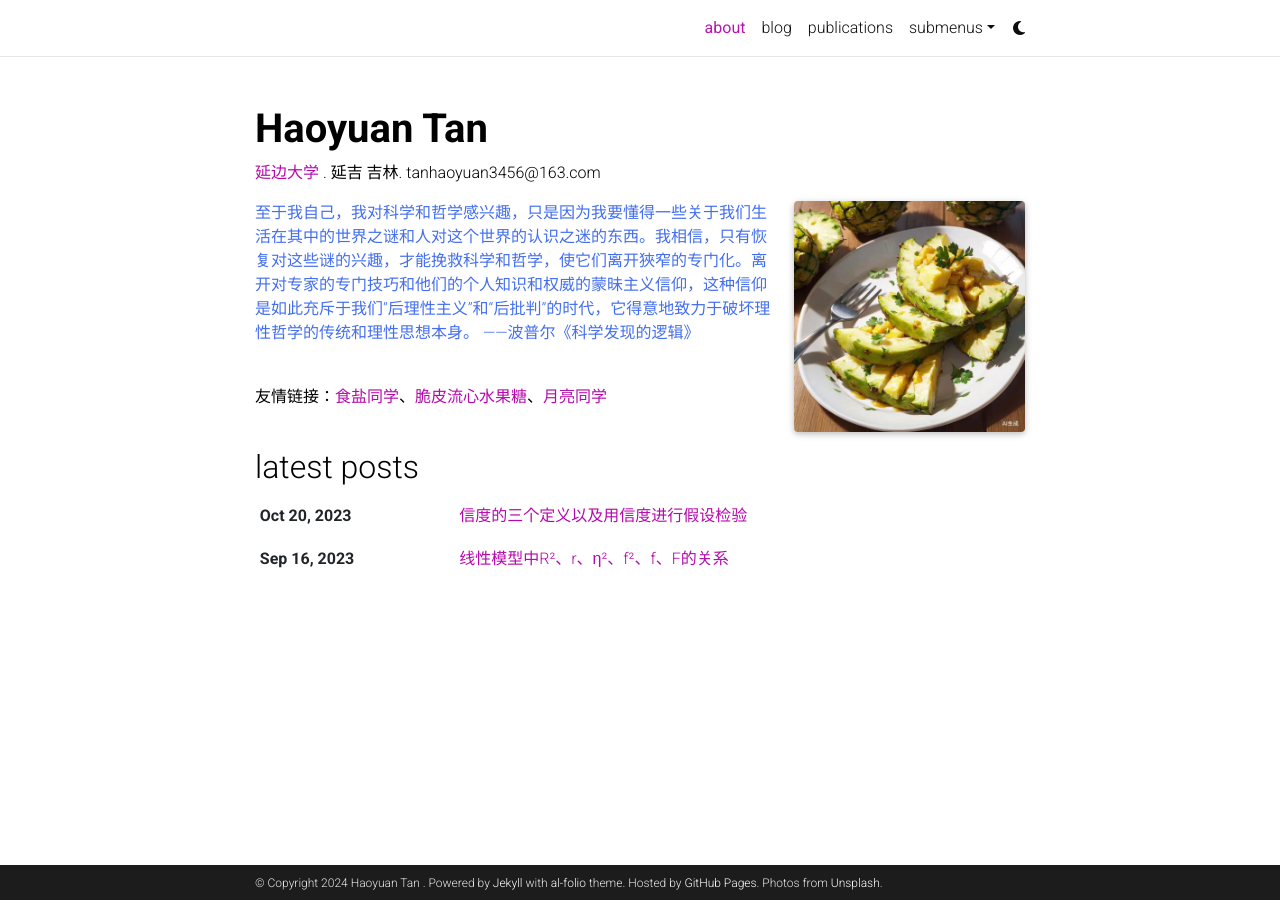
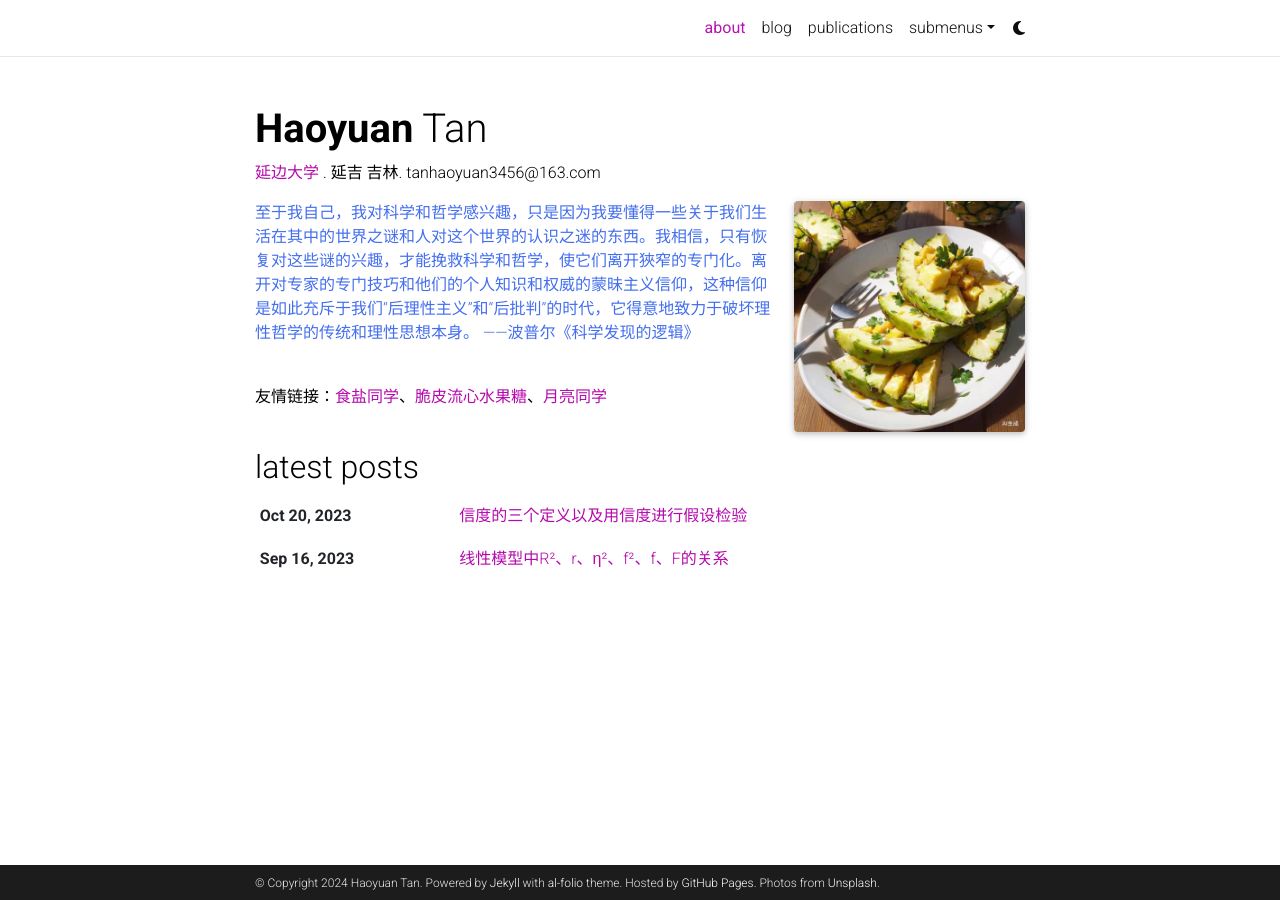
Before and after one commit to pineapple-3456/pineapple-3456.github.io, a Jekyll site: the page built from _pages/about.md, in a window 1280 px wide. Built offline with Jekyll 4.4.1, drawn with Linux system fonts in a browser that asks for light colours; full-size pictures stand in for the smaller copies a plugin makes; comment, search, counter and statistics services are not loaded; a style sheet for code colours, icons or effects is not loaded.

Commit message:
Update _config.yml

```diff
--- a/_config.yml
+++ b/_config.yml
@@ -3,9 +3,9 @@
 # -----------------------------------------------------------------------------
 
 title: blank # the website title (if blank, full name will be used instead)
-first_name: Haoyuan Tan
+first_name: Haoyuan
 middle_name:
-last_name:
+last_name: Tan
 email: tanhaoyuan3456@163.com
 description: > # the ">" symbol means to ignore newlines until "footer_text:"
   A simple, whitespace theme for academics. Based on [*folio](https://github.com/bogoli/-folio) design.
@@ -16,9 +16,9 @@
 keywords:
 
 lang: en # the language of your site (for example: en, fr, cn, ru, etc.)
-icon: ⚛️  # the emoji used as the favicon (alternatively, provide image name in /assets/img/)
+icon: 🍍  # the emoji used as the favicon (alternatively, provide image name in /assets/img/)
 
-url: https://1726871880.github.io # the base hostname & protocol for your site
+url: https://pinapple-3456.github.io # the base hostname & protocol for your site
 baseurl: # the subpath of your site, e.g. /blog/
 last_updated: false # set to true if you want to display last updated in the footer
 impressum_path:  # set to path to include impressum link in the footer, use the same path as permalink in a page, helps to conform with EU GDPR
@@ -32,7 +32,7 @@
 highlight_theme_dark: native    # https://github.com/jwarby/jekyll-pygments-themes
 
 # repo color theme
-repo_theme_light: default       # https://github.com/anuraghazra/github-readme-stats/blob/master/themes/README.md
+repo_theme_light: dark       # https://github.com/anuraghazra/github-readme-stats/blob/master/themes/README.md
 repo_theme_dark: dark           # https://github.com/anuraghazra/github-readme-stats/blob/master/themes/README.md
 repo_trophies:
   enabled: true
```
